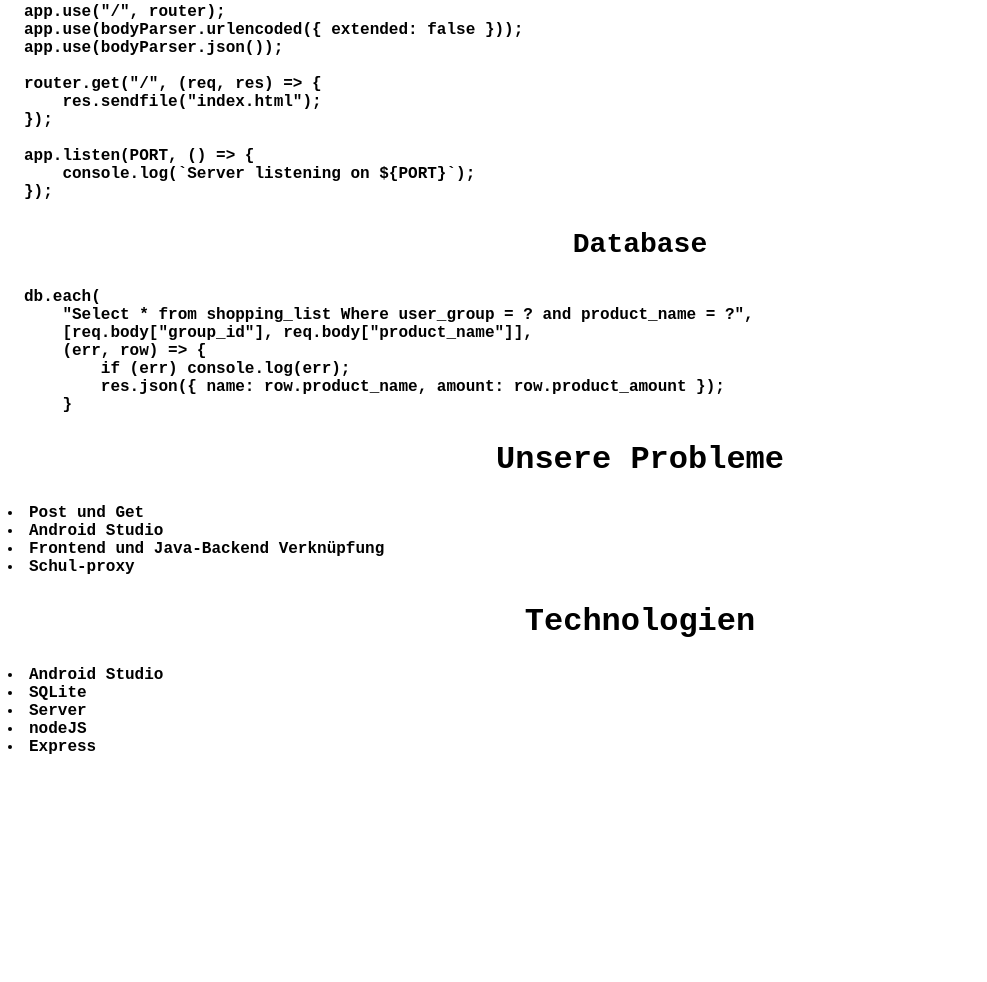
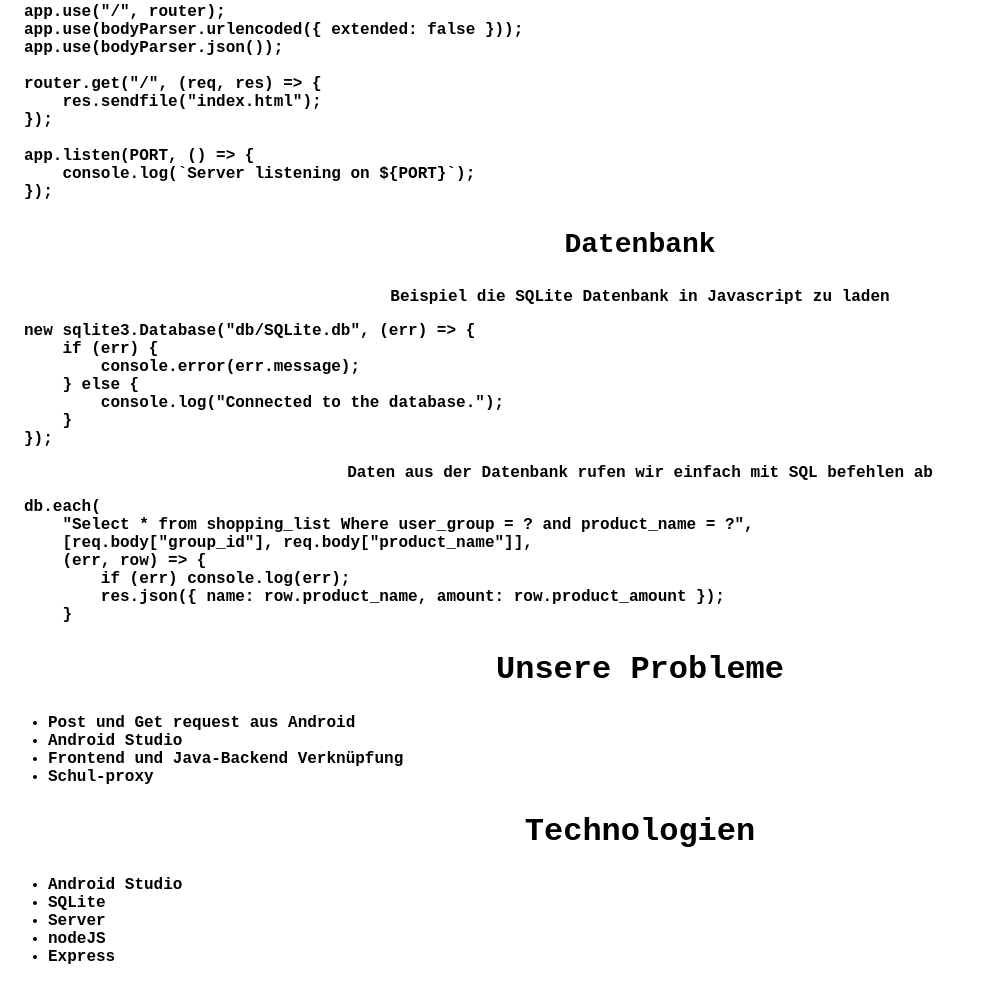
Before and after one commit to Erebur/Essensplaner, a plain HTML site: page doku/index.html in a window 1280 px wide. Shown: the part 601-1583 px from the top of the page, without its empty margins (0-987 px from the left). Before the commit the page ends 1365 px from the top, so only its background shows below. Drawn offline with Linux system fonts and the light colour scheme.

Commit message:
fixed the Readme file

```diff
--- a/doku/index.html
+++ b/doku/index.html
@@ -4,11 +4,9 @@
     <meta charset="utf-8"/>
     <title>Essensplaner</title>
     <link href="style.css" rel="stylesheet">
+    <script src="https://cdn.jsdelivr.net/gh/google/code-prettify@master/loader/run_prettify.js"></script>
 </head>
 <body>
-<div id="content"></div>
-
-<script src="https://cdn.jsdelivr.net/gh/google/code-prettify@master/loader/run_prettify.js"></script>
 
 
 <h1>Essensplaner</h1>
@@ -28,7 +26,6 @@
     }
 </pre>
 
-
 <h2>Server</h2>
 <div align="center">
     Der Server verwendet nodeJS und Express
@@ -47,7 +44,20 @@ app.listen(PORT, () => {
 });
 </pre>
 
-<h3>Database</h3>
+<h3>Datenbank</h3>
+<div align="center">Beispiel die SQLite Datenbank in Javascript zu laden
+</div>
+<pre class="prettyprint">
+new sqlite3.Database("db/SQLite.db", (err) => {
+    if (err) {
+        console.error(err.message);
+    } else {
+        console.log("Connected to the database.");
+    }
+});
+</pre>
+<div align="center">Daten aus der Datenbank rufen wir einfach mit SQL befehlen ab
+</div>
 <pre class="prettyprint">
 db.each(
     "Select * from shopping_list Where user_group = ? and product_name = ?",
@@ -59,17 +69,23 @@ db.each(
 </pre>
 
 <h2>Unsere Probleme</h2>
-<li>Post und Get</li>
+
+<ul>
+    <li>Post und Get request aus Android</li>
     <li>Android Studio</li>
     <li>Frontend und Java-Backend Verknüpfung</li>
-<li> Schul-proxy</li>
+    <li>Schul-proxy</li>
+</ul>
 
 <h2>Technologien</h2>
+
+<ul>
     <li>Android Studio</li>
     <li>SQLite</li>
     <li>Server</li>
     <li>nodeJS</li>
     <li>Express</li>
+</ul>
 
 </body>
 </html>
```
Also changed, not shown: README.md (added), doku/README.md (deleted). Lines whose indentation alone changed are shown as unchanged.
